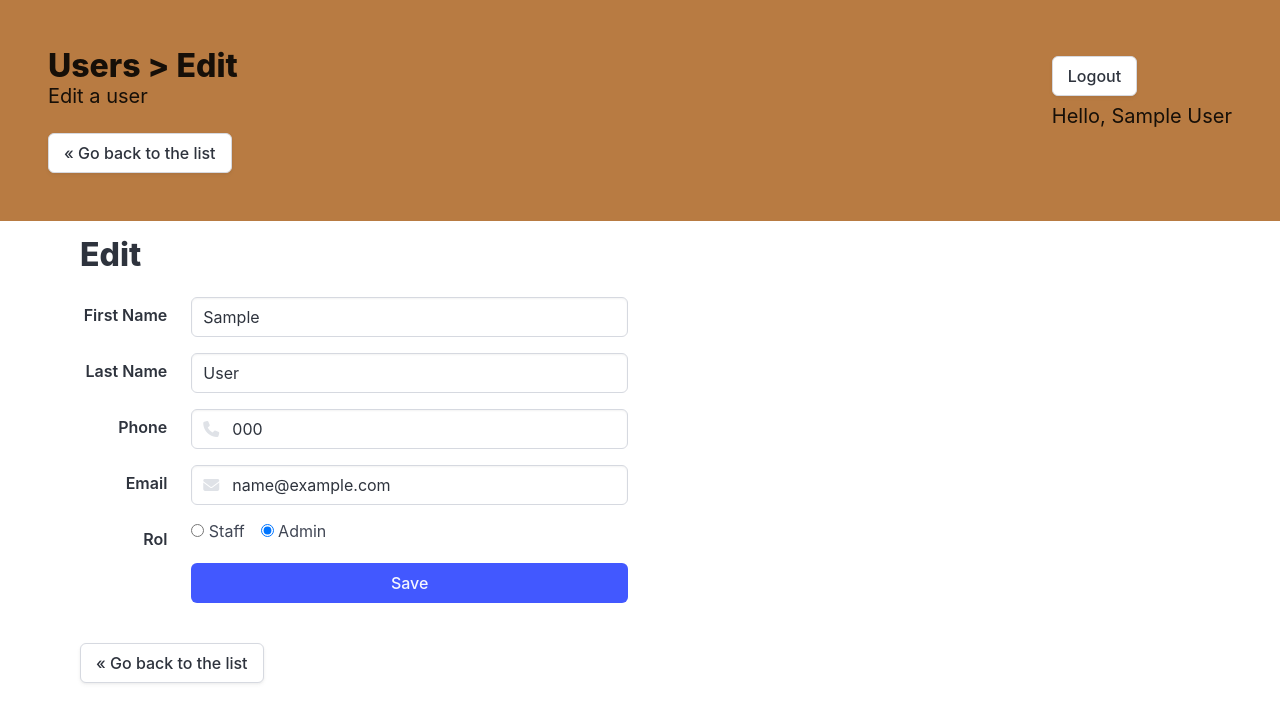
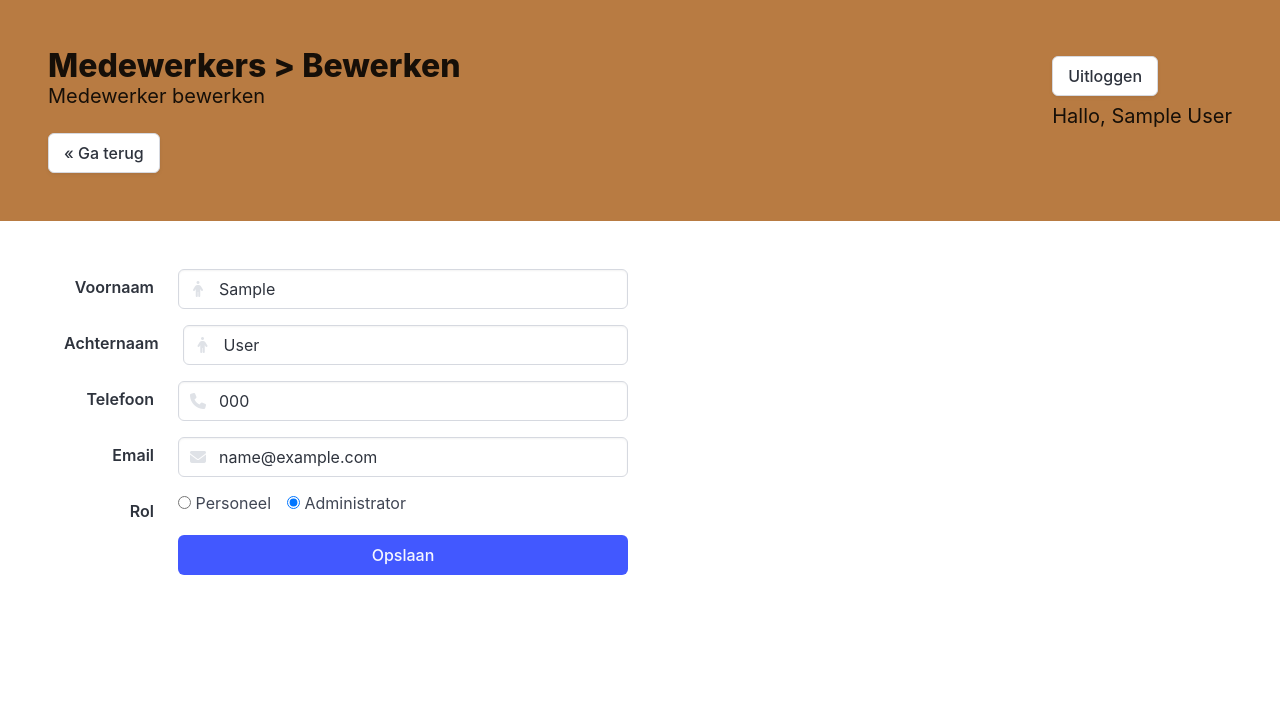
Before and after one commit to BoorZuur/HeiligeBoontjes-Reserveringssysteem, a PHP site: page /dashboard/users/edit.php?id=1 in a window 1280 px wide. Shown: the top 723 px of the page. Run offline with PHP 8.4, Linux system fonts and the light colour scheme; the visitor is signed in with stand-in values (Sample User, id 1); tables that the repository leaves empty or names only in its code hold one stand-in row (values such as "Sample post").

Commit message:
hernoem users naar Medewerkers dashboard en vertaald naar NL

```diff
--- a/dashboard/users/edit.php
+++ b/dashboard/users/edit.php
@@ -29,12 +29,12 @@ $errors = [];
 
 // get player info from db
 if (!isset($_POST['submit'])) {
-    $query = "SELECT * FROM users WHERE id = $id";
+    $query = "SELECT * FROM employees WHERE id = $id";
 
     $result = mysqli_query($db, $query)
     or die('Error ' . mysqli_error($db) . ' with query ' . $query);
 
-    $user = mysqli_fetch_assoc($result);
+    $employee = mysqli_fetch_assoc($result);
     mysqli_close($db);
 
     if (mysqli_num_rows($result) != 1) {
@@ -42,11 +42,11 @@ if (!isset($_POST['submit'])) {
         exit();
     }
 
-    $first_name = $user['first_name'];
-    $last_name = $user['last_name'];
-    $phone = $user['phone'];
-    $email = $user['email'];
-    $role = $user['role'];
+    $first_name = $employee['first_name'];
+    $last_name = $employee['last_name'];
+    $phone = $employee['phone'];
+    $email = $employee['email'];
+    $role = $employee['role'];
 }
 
 // update db if form is sent
@@ -57,30 +57,32 @@ if (isset($_POST['submit'])) {
     $phone = mysqli_escape_string($db, $_POST['phone']);
     $email = mysqli_escape_string($db, $_POST['email']);
     $role = mysqli_escape_string($db, $_POST['role']);
+    $strippedPhone = str_replace('+', '', $phone);
+    $strippedPhone = str_replace(' ', '', $strippedPhone);
 
     // validation
     if (empty($first_name)) {
-        $errors['first_name'] = 'First Name is required';
+        $errors['first_name'] = 'Voornaam is vereist';
     }
     if (empty($last_name)) {
-        $errors['last_name'] = 'Last Name is required';
+        $errors['last_name'] = 'Achternaam is vereist';
     }
     if (empty($phone)) {
-        $errors['phone'] = 'Phone number is required';
-    } elseif (!is_numeric($phone)) {
-        $errors['phone'] = 'Phone number must be a number';
+        $errors['phone'] = 'Telefoonnummer is vereist';
+    } elseif (!is_numeric($strippedPhone)) {
+        $errors['phone'] = 'Telefoonnummer moet een nummer zijn';
     } elseif (strlen($phone) < 10) {
-        $errors['phone'] = 'Phone number must be 10 digits';
+        $errors['phone'] = 'Telefoonnummer moet minstens 10 tekens';
     }
     if (empty($email)) {
-        $errors['email'] = 'Email is required';
+        $errors['email'] = 'Email is vereist';
     } elseif (!filter_var($email, FILTER_VALIDATE_EMAIL)) {
-        $errors['email'] = 'Invalid email format';
+        $errors['email'] = 'Ongeldige e-mailadres';
     }
     if (empty($role)) {
-        $errors['role'] = 'Role is required';
+        $errors['role'] = 'Rol is vereist';
     } elseif (!in_array($role, ['admin', 'staff'])) {
-        $errors['role'] = 'Invalid role';
+        $errors['role'] = 'Ongeldige rol';
     }
     if (empty($id)) {
         header('Location: index.php');
@@ -89,7 +91,7 @@ if (isset($_POST['submit'])) {
 
     // db update
     if (empty($errors)) {
-        $query = "UPDATE users SET first_name = '$first_name', last_name = '$last_name',
+        $query = "UPDATE employees SET first_name = '$first_name', last_name = '$last_name',
                  phone = '$phone', email = '$email', role = '$role' WHERE id = $id";
 
         $result = mysqli_query($db, $query)
@@ -110,37 +112,38 @@ if (isset($_POST['submit'])) {
           content="width=device-width, user-scalable=no, initial-scale=1.0, maximum-scale=1.0, minimum-scale=1.0">
     <meta http-equiv="X-UA-Compatible" content="ie=edge">
     <link rel="stylesheet" href="../../css/bulma.css"/>
-    <title>Edit - Users | Heilige Boontjes</title>
+    <title>Bewerken - Medewerkers | Heilige Boontjes</title>
 </head>
 <body>
 <header class="hero is-primary">
     <div class="hero-body is-flex is-justify-content-space-between">
         <div>
-            <p class="title">Users > Edit</p>
-            <p class="subtitle">Edit a user</p>
-            <a class="button" href="index.php">&laquo; Go back to the list</a>
+            <p class="title">Medewerkers > Bewerken</p>
+            <p class="subtitle">Medewerker bewerken</p>
+            <a class="button" href="index.php">&laquo; Ga terug</a>
         </div>
         <div>
-            <a class="button my-2" href="../../logout.php">Logout</a>
-            <p class="subtitle"> Hello, <?= htmlentities($_SESSION['first_name']) ?></p>
+            <a class="button my-2" href="../../logout.php">Uitloggen</a>
+            <p class="subtitle"> Hallo, <?= htmlentities($_SESSION['first_name']) ?></p>
         </div>
     </div>
 </header>
 <main>
-<div class="container px-4">
-    <h1 class="title mt-4">Edit</h1>
-    <section class="columns">
+    <section class="section">
+        <div class="container content">
+            <div class="columns">
                 <form class="column is-6" action="" method="post">
                     <!-- First name -->
                     <div class="field is-horizontal">
                         <div class="field-label is-normal">
-                    <label class="label" for="first_name">First Name</label>
+                            <label class="label" for="first_name">Voornaam</label>
                         </div>
                         <div class="field-body">
                             <div class="field">
-                        <div class="control">
+                                <div class="control has-icons-left">
                                     <input class="input" id="first_name" type="text" name="first_name"
                                            value="<?= $first_name ?? '' ?>"/>
+                                    <span class="icon is-small is-left"><i class="fas fa-person"></i></span>
                                 </div>
                                 <p class="help is-danger">
                                     <?= $errors['first_name'] ?? '' ?>
@@ -152,13 +155,14 @@ if (isset($_POST['submit'])) {
                     <!-- Last name -->
                     <div class="field is-horizontal">
                         <div class="field-label is-normal">
-                    <label class="label" for="last_name">Last Name</label>
+                            <label class="label" for="last_name">Achternaam</label>
                         </div>
                         <div class="field-body">
                             <div class="field">
-                        <div class="control">
+                                <div class="control has-icons-left">
                                     <input class="input" id="last_name" type="text" name="last_name"
                                            value="<?= $last_name ?? '' ?>"/>
+                                    <span class="icon is-small is-left"><i class="fas fa-person"></i></span>
                                 </div>
                                 <p class="help is-danger">
                                     <?= $errors['last_name'] ?? '' ?>
@@ -170,7 +174,7 @@ if (isset($_POST['submit'])) {
                     <!-- Phone -->
                     <div class="field is-horizontal">
                         <div class="field-label is-normal">
-                    <label class="label" for="phone">Phone</label>
+                            <label class="label" for="phone">Telefoon</label>
                         </div>
                         <div class="field-body">
                             <div class="field">
@@ -211,12 +215,16 @@ if (isset($_POST['submit'])) {
                         </div>
                         <div class="field-body radios">
                             <label class="radio">
-                        <input id="staff" type="radio" name="role" value="staff" <?php if ($role == 'staff') {echo 'checked';} ?>/>
-                        Staff
+                                <input id="staff" type="radio" name="role" value="staff" <?php if ($role == 'staff') {
+                                    echo 'checked';
+                                } ?>/>
+                                Personeel
                             </label>
                             <label class="radio">
-                        <input type="radio" name="role" value="admin" <?php if ($role == 'admin') {echo 'checked';} ?>/>
-                        Admin
+                                <input type="radio" name="role" value="admin" <?php if ($role == 'admin') {
+                                    echo 'checked';
+                                } ?>/>
+                                Administrator
                             </label>
                             <p class="help is-danger">
                                 <?= $errors['role'] ?? '' ?>
@@ -229,12 +237,13 @@ if (isset($_POST['submit'])) {
                     <div class="field is-horizontal">
                         <div class="field-label is-normal"></div>
                         <div class="field-body">
-                    <button class="button is-link is-fullwidth" type="submit" name="submit">Save</button>
+                            <button class="button is-link is-fullwidth" type="submit" name="submit">Opslaan</button>
                         </div>
                     </div>
                 </form>
+            </div>
+        </div>
     </section>
-    <a class="button mt-4" href="index.php">&laquo; Go back to the list</a>
-</div>
+</main>
 </body>
 </html>
```
Also changed, not shown: dashboard/users/create.php (+28 -24 lines), dashboard/users/delete.php (+12 -13 lines), dashboard/users/details.php (+11 -11 lines), dashboard/users/index.php (+24 -25 lines). Lines whose indentation alone changed are shown as unchanged.
